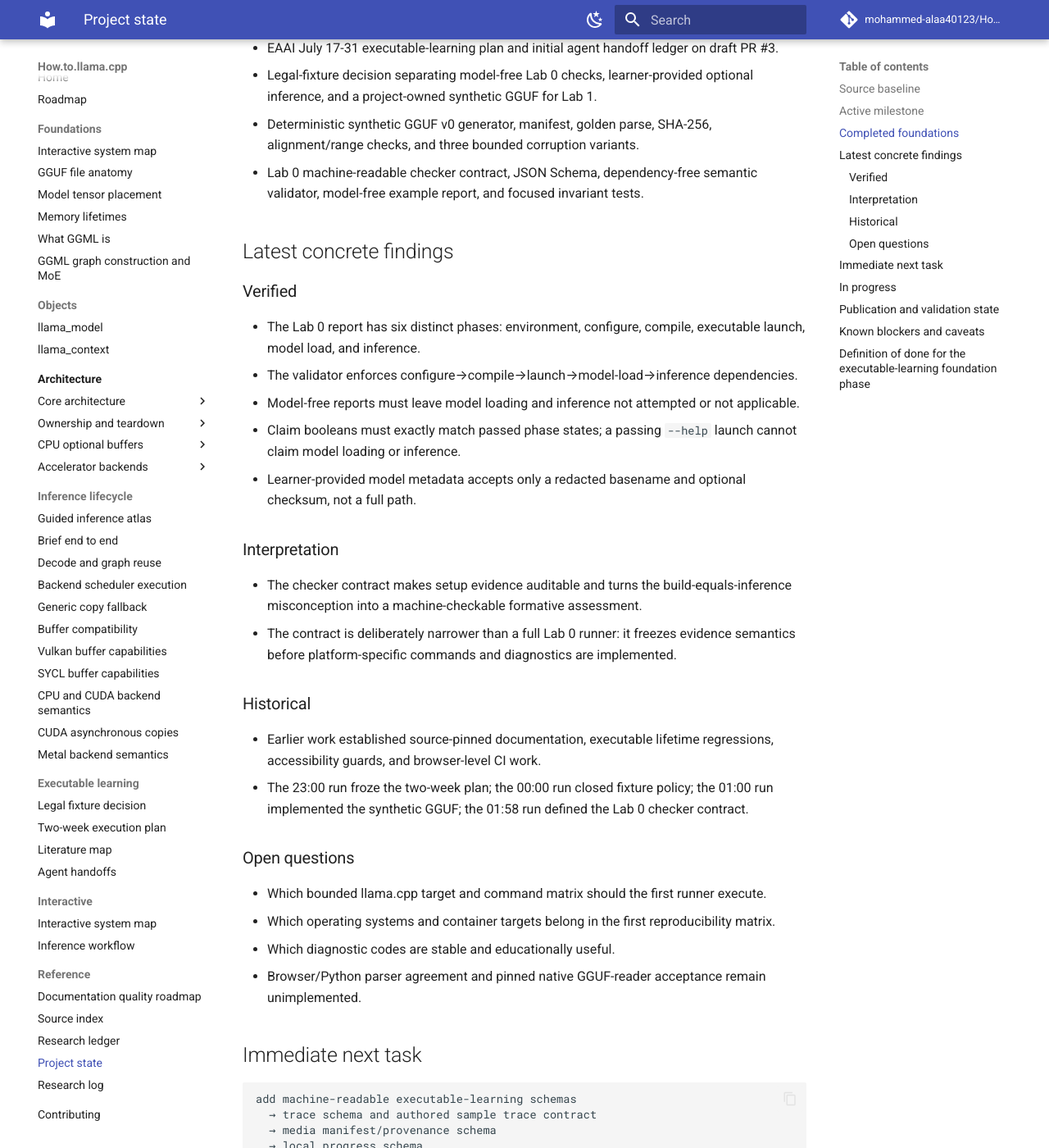
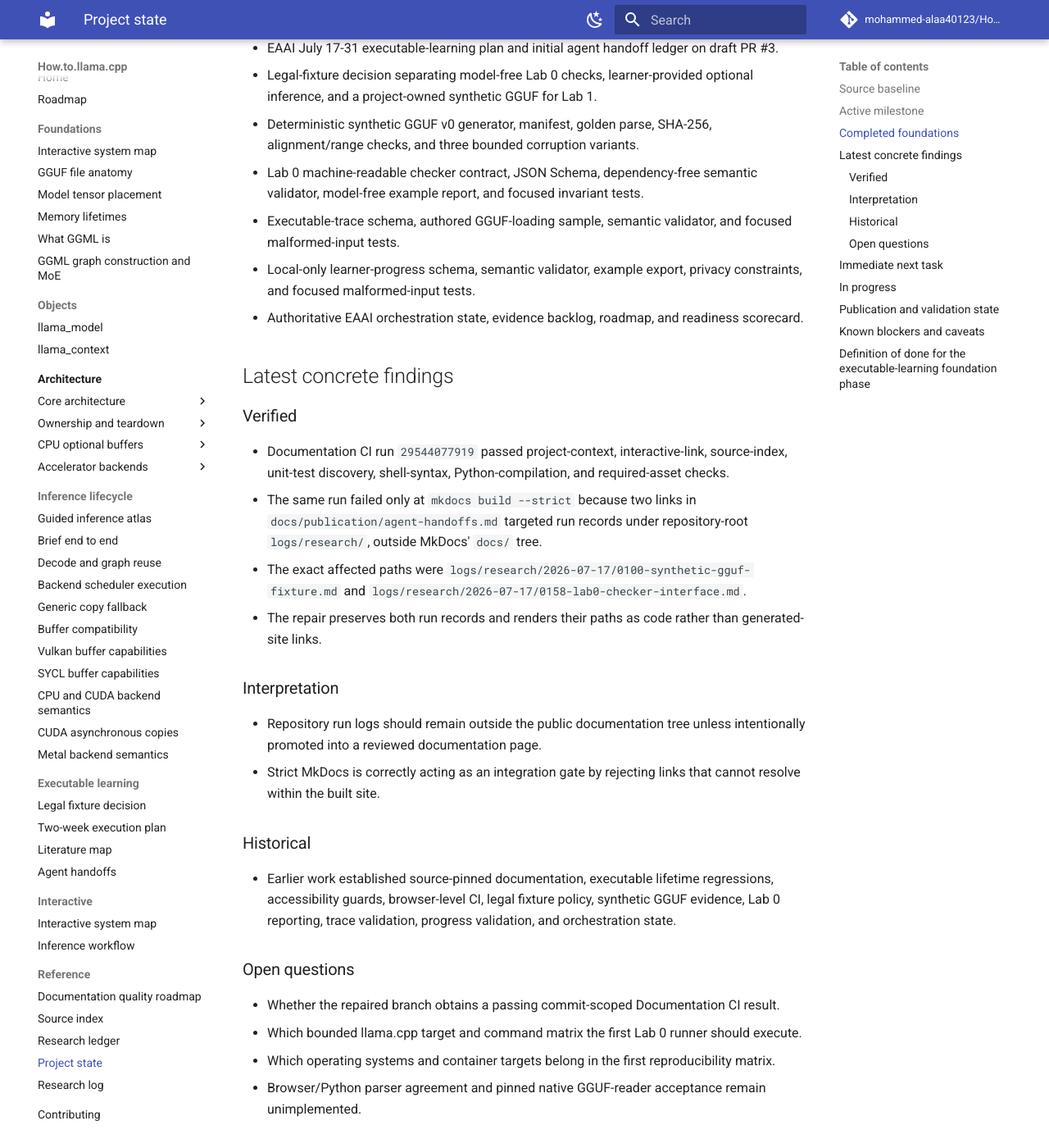
Before and after one commit to mohammed-alaa40123/How.to.llama.cpp, an MkDocs documentation site: the page built from docs/reference/project-state.md, in a window 1280 px wide and 1400 px high, scrolled down 1277 px. Shown: the whole window at 82% size. Built offline with MkDocs 1.6.1 and Material for MkDocs 9.7.7, drawn with Linux system fonts in a browser that asks for light colours; comment, search, counter and statistics services are not loaded; some of the changed text lies outside the part shown.

Commit message:
docs: record strict MkDocs repair state

````diff
--- a/docs/reference/project-state.md
+++ b/docs/reference/project-state.md
@@ -1,6 +1,6 @@
 # Project state
 
-_Last updated: 2026-07-17 01:58 Africa/Cairo_
+_Last updated: 2026-07-17 04:02 Africa/Cairo_
 
 Read this file after the root README on every run. It is the compact checkpoint for the current milestone, verified work, blockers, and next priority.
 
@@ -32,47 +32,48 @@
 - Legal-fixture decision separating model-free Lab 0 checks, learner-provided optional inference, and a project-owned synthetic GGUF for Lab 1.
 - Deterministic synthetic GGUF v0 generator, manifest, golden parse, SHA-256, alignment/range checks, and three bounded corruption variants.
 - Lab 0 machine-readable checker contract, JSON Schema, dependency-free semantic validator, model-free example report, and focused invariant tests.
+- Executable-trace schema, authored GGUF-loading sample, semantic validator, and focused malformed-input tests.
+- Local-only learner-progress schema, semantic validator, example export, privacy constraints, and focused malformed-input tests.
+- Authoritative EAAI orchestration state, evidence backlog, roadmap, and readiness scorecard.
 
 ## Latest concrete findings
 
 ### Verified
 
-- The Lab 0 report has six distinct phases: environment, configure, compile, executable launch, model load, and inference.
-- The validator enforces configure→compile→launch→model-load→inference dependencies.
-- Model-free reports must leave model loading and inference not attempted or not applicable.
-- Claim booleans must exactly match passed phase states; a passing `--help` launch cannot claim model loading or inference.
-- Learner-provided model metadata accepts only a redacted basename and optional checksum, not a full path.
+- Documentation CI run `29544077919` passed project-context, interactive-link, source-index, unit-test discovery, shell-syntax, Python-compilation, and required-asset checks.
+- The same run failed only at `mkdocs build --strict` because two links in `docs/publication/agent-handoffs.md` targeted run records under repository-root `logs/research/`, outside MkDocs' `docs/` tree.
+- The exact affected paths were `logs/research/2026-07-17/0100-synthetic-gguf-fixture.md` and `logs/research/2026-07-17/0158-lab0-checker-interface.md`.
+- The repair preserves both run records and renders their paths as code rather than generated-site links.
 
 ### Interpretation
 
-- The checker contract makes setup evidence auditable and turns the build-equals-inference misconception into a machine-checkable formative assessment.
-- The contract is deliberately narrower than a full Lab 0 runner: it freezes evidence semantics before platform-specific commands and diagnostics are implemented.
+- Repository run logs should remain outside the public documentation tree unless intentionally promoted into a reviewed documentation page.
+- Strict MkDocs is correctly acting as an integration gate by rejecting links that cannot resolve within the built site.
 
 ### Historical
 
-- Earlier work established source-pinned documentation, executable lifetime regressions, accessibility guards, and browser-level CI work.
-- The 23:00 run froze the two-week plan; the 00:00 run closed fixture policy; the 01:00 run implemented the synthetic GGUF; the 01:58 run defined the Lab 0 checker contract.
+- Earlier work established source-pinned documentation, executable lifetime regressions, accessibility guards, browser-level CI, legal fixture policy, synthetic GGUF evidence, Lab 0 reporting, trace validation, progress validation, and orchestration state.
 
 ### Open questions
 
-- Which bounded llama.cpp target and command matrix should the first runner execute.
+- Whether the repaired branch obtains a passing commit-scoped Documentation CI result.
+- Which bounded llama.cpp target and command matrix the first Lab 0 runner should execute.
 - Which operating systems and container targets belong in the first reproducibility matrix.
-- Which diagnostic codes are stable and educationally useful.
 - Browser/Python parser agreement and pinned native GGUF-reader acceptance remain unimplemented.
 
 ## Immediate next task
 
 ```text
-add machine-readable executable-learning schemas
-  → trace schema and authored sample trace contract
-  → media manifest/provenance schema
-  → local progress schema
-  → focused malformed-input validators
+verify strict MkDocs repair in commit-scoped CI
+  → if passing, close the P0 integration blocker
+  → implement media manifest/provenance schema and validator
+  → then proceed to the minimal keyboard-operable trace viewer after trace acceptance
 ```
 
 ## In progress
 
-- Draft PR #3 for the EAAI executable-learning foundation.
+- Draft PR stack #3–#6 for the EAAI executable-learning foundation and orchestration state.
+- Strict MkDocs repair branch based on PR #6.
 - Current-tree regeneration and sanitizer validation of the CPU_REPACK lifetime candidate.
 - Manual/upstream submission of the reviewed 46-release OpenCL ownership correction; GitHub App write access to upstream is blocked.
 - Source-index regeneration with pinned line-aware symbol inventory.
@@ -81,19 +82,17 @@
 
 ## Publication and validation state
 
-- Draft PR #3 is based on `agent/eaai-two-week-execution-plan`.
-- The branch now contains the two-week plan, handoff ledger, legal-fixture decision, deterministic GGUF fixture package, Lab 0 checker contract, focused tests, and durable run notes.
-- No external source was newly introduced in this increment.
-- Final-head workflow results must be checked after context updates complete.
+- `docs/publication/orchestrator-state.md` and `docs/publication/evidence-backlog.md` are now authoritative on the stacked branch.
+- The current P0 assignment is strict MkDocs repair; viewer and media feature expansion remain blocked until commit-scoped CI passes.
+- No external source, participant data, model, telemetry, credential, paid API call, or manuscript prose was introduced in this increment.
 
 ## Known blockers and caveats
 
-- **Orchestrator files:** `docs/publication/orchestrator-state.md` and `docs/publication/evidence-backlog.md` are not yet available on the active branch, so dependency-safe recommendations are being followed.
-- **Execution validation:** this connector environment could not execute the new Python tests; Documentation CI is the remaining authority.
+- **CI closure:** the link repair is committed, but a passing workflow result for the final branch head is still required.
 - **Lab 0 runner:** the interface is defined, but no platform-specific build command runner exists yet.
 - **Browser agreement:** no browser parser yet proves agreement with the Python golden output.
 - **Native acceptance:** the synthetic file is a format-teaching fixture and is not claimed to be a valid inference model.
-- **Live-site verification:** direct Pages access remains unavailable in this environment.
+- **Live-site verification:** Pages should be rechecked only after the stacked changes merge to `main` and deploy.
 - **Current-tree runtime evidence:** source/API compatibility at `8ee54c8` is verified, but the CPU_REPACK fixture has not yet been compiled and executed against that exact current revision.
 - **Evidence retention:** artifact `8368782428` expires on 2026-08-15.
 - **Upstream permission:** direct issue/PR creation in `ggml-org/llama.cpp` is blocked for the connected GitHub App.
````
